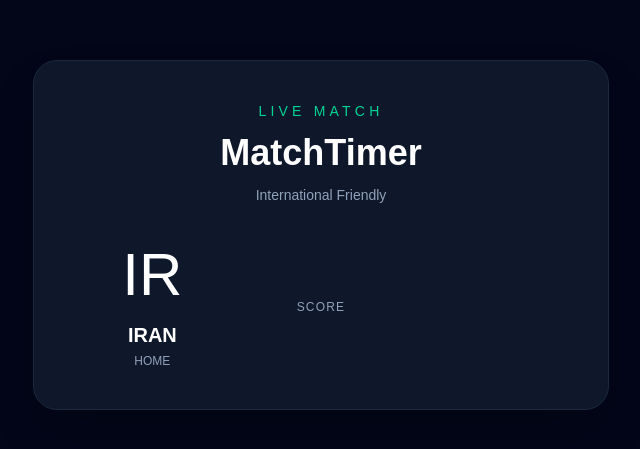
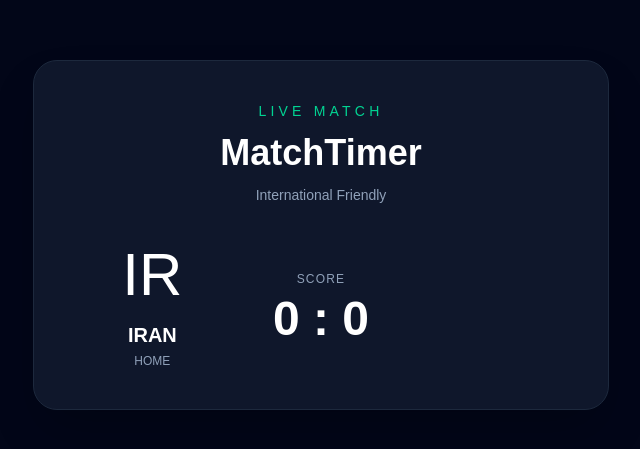
Before and after one commit to zibanoori/MatchTimer, a React (Vite) app: page / in a window 1280 px wide. Shown: the part 165-614 px from the top of the page, without its empty margins (319-959 px from the left). Built offline with nearby package versions, Linux system fonts and the light colour scheme.

Commit message:
Style: add initial match score

```diff
--- a/src/App.jsx
+++ b/src/App.jsx
@@ -23,6 +23,9 @@ function App() {
             <p className="text-xs uppercase tracking-widest text-slate-400">
               Score
             </p>
+            <div className="mt-2 text-4xl font-bold tabular-nums sm:text-5xl">
+              0 : 0
+            </div>
           </div>
         </div>
       </section>
```
